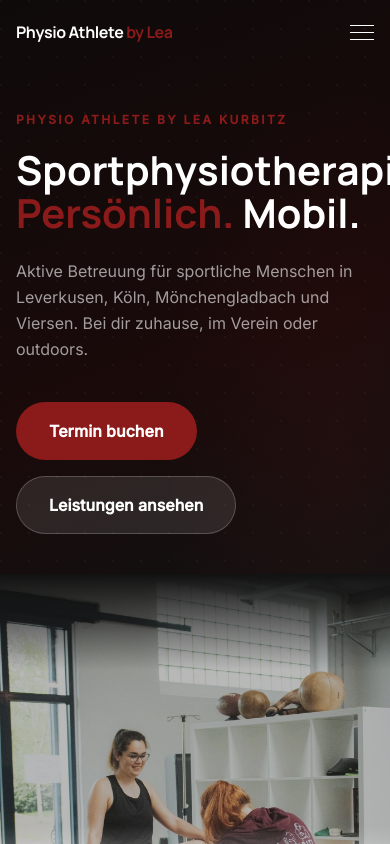
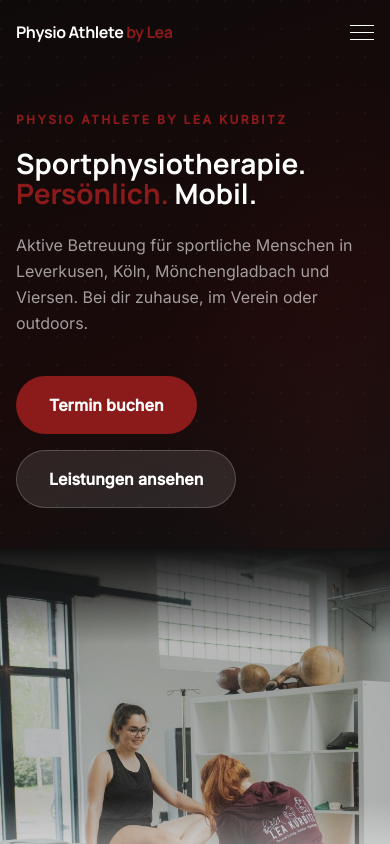
Before and after one commit to NuVio-Labs/Physio-Athlete_by_Lea, a React (Vite) app: page / in a window 390 px wide. Shown: the top 844 px of the page. Built offline with nearby package versions, Linux system fonts and the light colour scheme.

Commit message:
Fix mobile hero heading overflow, update ZPP year to 2026

```diff
--- a/src/pages/OnepagerPage.tsx
+++ b/src/pages/OnepagerPage.tsx
@@ -94,7 +94,7 @@ const audiences = [
 
 const qualifications = [
   { year: '2016', label: 'C-Trainer Breitensport / Fitnesstrainer' },
-  { year: '2016', label: 'ZPP-Zulassung – Präventionskurse § 20' },
+  { year: '2026', label: 'ZPP-Zulassung – Präventionskurse § 20' },
   { year: '2019', label: 'Übungsleiter B Reha & Orthopädie' },
   { year: '2021', label: 'Staatliches Examen Physiotherapie' },
   { year: '2022', label: 'KGG – Krankengymnastik am Gerät' },
@@ -442,8 +442,8 @@ export default function OnepagerPage() {
               Physio Athlete by Lea Kurbitz
             </p>
             <h1
-              className="font-heading font-bold text-white leading-[1.08] mb-6"
-              style={{ fontSize: 'clamp(2.5rem, 6vw, 5rem)' }}
+              className="font-heading font-bold text-white leading-[1.08] mb-6 break-words"
+              style={{ fontSize: 'clamp(1.75rem, 6vw, 5rem)' }}
             >
               Sportphysiotherapie.<br />
               <span className="text-[var(--color-accent)]">Persönlich.</span> Mobil.
```
